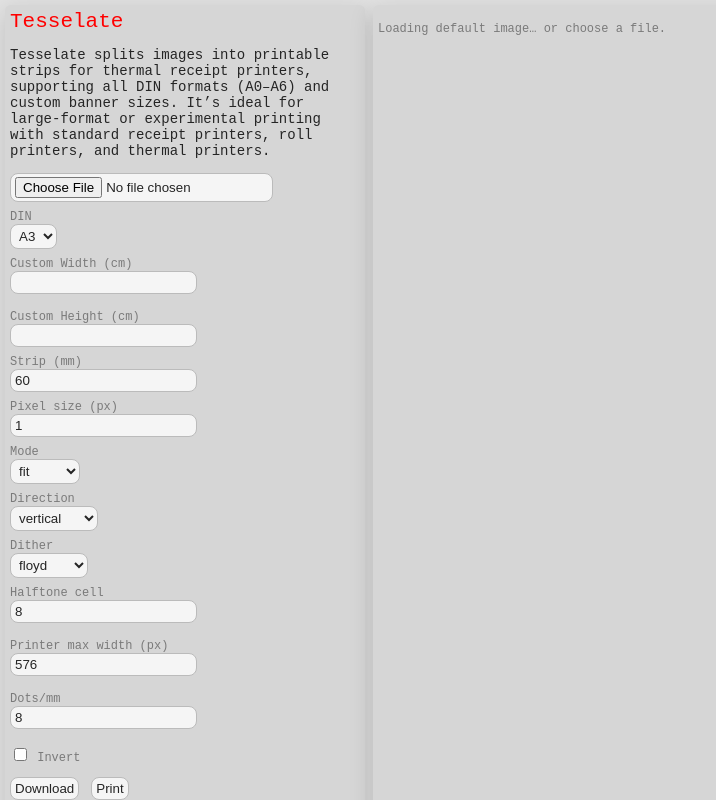
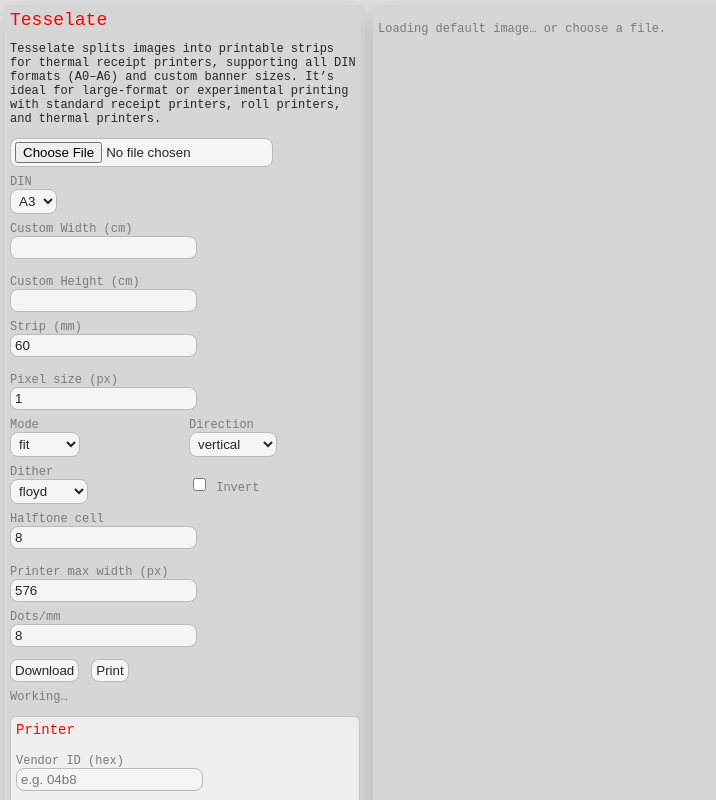
Before and after one commit to sinanatra/tesselate, a SvelteKit app in the folder frontend/: page / in a window 1280 px wide. Shown: the top 800 px of the page, without its empty margins (0-716 px from the left). Built offline with nearby package versions, Linux system fonts and the light colour scheme.

Commit message:
chore sort buttons

```diff
--- a/frontend/src/routes/+page.svelte
+++ b/frontend/src/routes/+page.svelte
@@ -75,7 +75,6 @@
     await generateStrips();
   }
 
-
   function pixelateImageData(id, block = 1) {
     block = Math.max(1, Math.floor(block || 1));
     if (block <= 1) return id;
@@ -126,7 +125,6 @@
       worker.onerror = (e) => reject(e);
       worker.postMessage({ imageData: id, settings: s }, [id.data.buffer]);
     });
-
 
     pixelateImageData(processed, Number(s.pixel_size_px) || 1);
 
@@ -386,8 +384,7 @@
           on:change={onAutoChange}
         />
       </div>
-    </div>
-
+      <div style="flex:1">
         <label>Pixel size (px)</label>
         <input
           type="number"
@@ -396,28 +393,45 @@
           bind:value={s.pixel_size_px}
           on:change={onAutoChange}
         />
-
+      </div>
+    </div>
+    <div class="row">
+      <div style="flex:1">
         <label>Mode</label>
         <select bind:value={s.mode} on:change={onAutoChange}>
           <option value="fit">fit</option>
           <option value="fill">fill</option>
           <option value="stretch">stretch</option>
         </select>
-
+      </div>
+      <div style="flex:1">
         <label>Direction</label>
         <select bind:value={s.direction} on:change={onAutoChange}>
           <option value="vertical">vertical</option>
           <option value="horizontal">horizontal</option>
           <option value="diagonal">diagonal</option>
         </select>
-
+      </div>
+    </div>
+    <div class="row">
+      <div style="flex:1">
         <label>Dither</label>
         <select bind:value={s.dither} on:change={onAutoChange}>
           <option value="floyd">floyd</option>
           <option value="halftone">halftone</option>
           <option value="none">none</option>
         </select>
-
+      </div>
+      <div style="flex:1">
+        <label
+          ><input
+            type="checkbox"
+            bind:checked={s.invert}
+            on:change={onAutoChange}
+          /> Invert</label
+        >
+      </div>
+    </div>
     <div class="row">
       <div style="flex:1">
         <label>Halftone cell</label>
@@ -437,6 +451,8 @@
           on:change={onAutoChange}
         />
       </div>
+    </div>
+    <div class="row">
       <div style="flex:1">
         <label>Dots/mm</label>
         <input
@@ -447,16 +463,6 @@
           on:change={onAutoChange}
         />
       </div>
-    </div>
-
-    <div class="row" style="margin-top:8px">
-      <label
-        ><input
-          type="checkbox"
-          bind:checked={s.invert}
-          on:change={onAutoChange}
-        /> Invert</label
-      >
     </div>
 
     <div class="row" style="margin-top:12px; gap:12px">
@@ -537,7 +543,7 @@
   :global(body) {
     margin: 0;
     padding: 0;
-    font-size: 14px;
+    font-size: 12px;
     font-family: "Courier New", Courier, monospace;
   }
 
```
Lines whose indentation alone changed are shown as unchanged.
